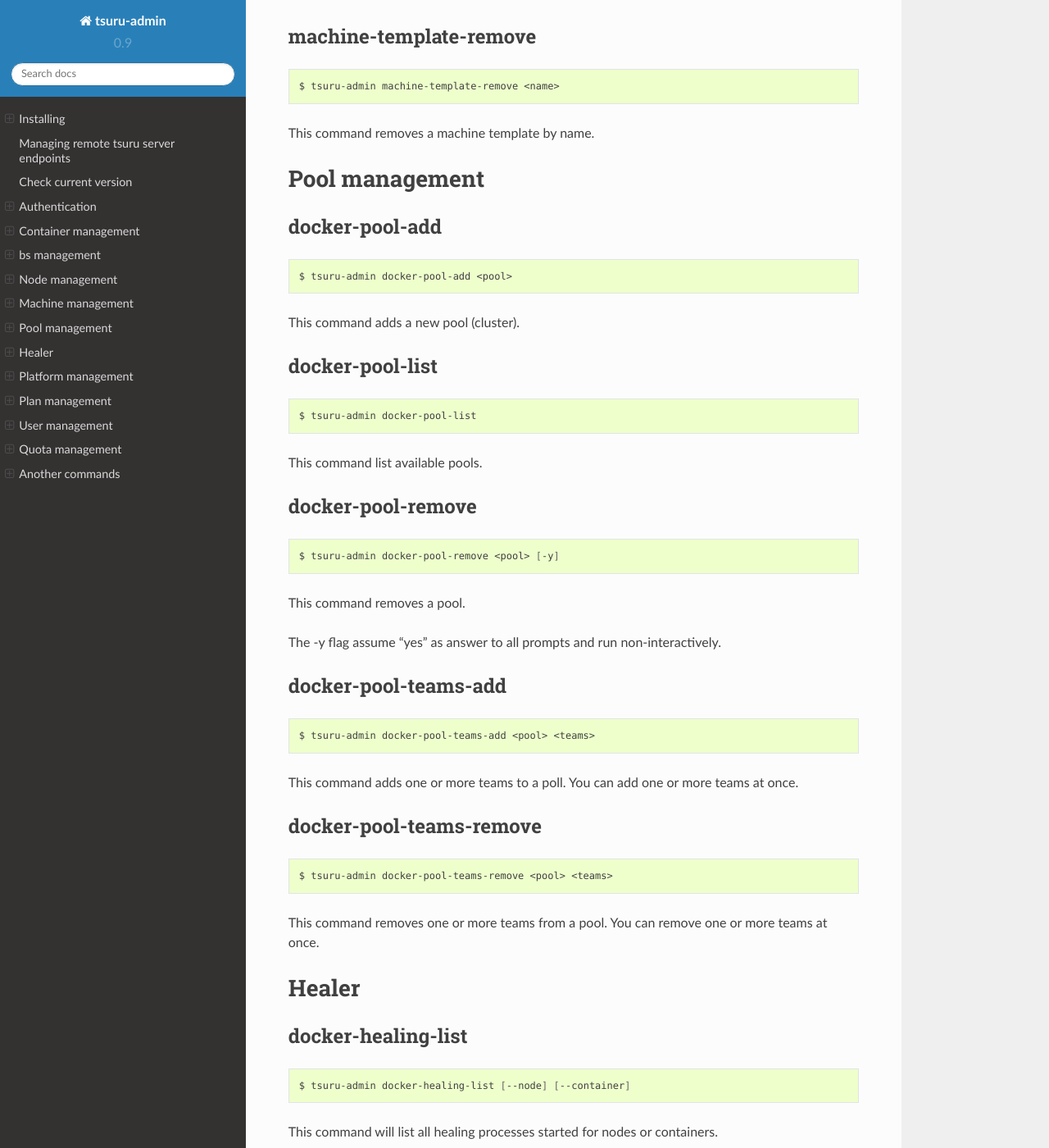
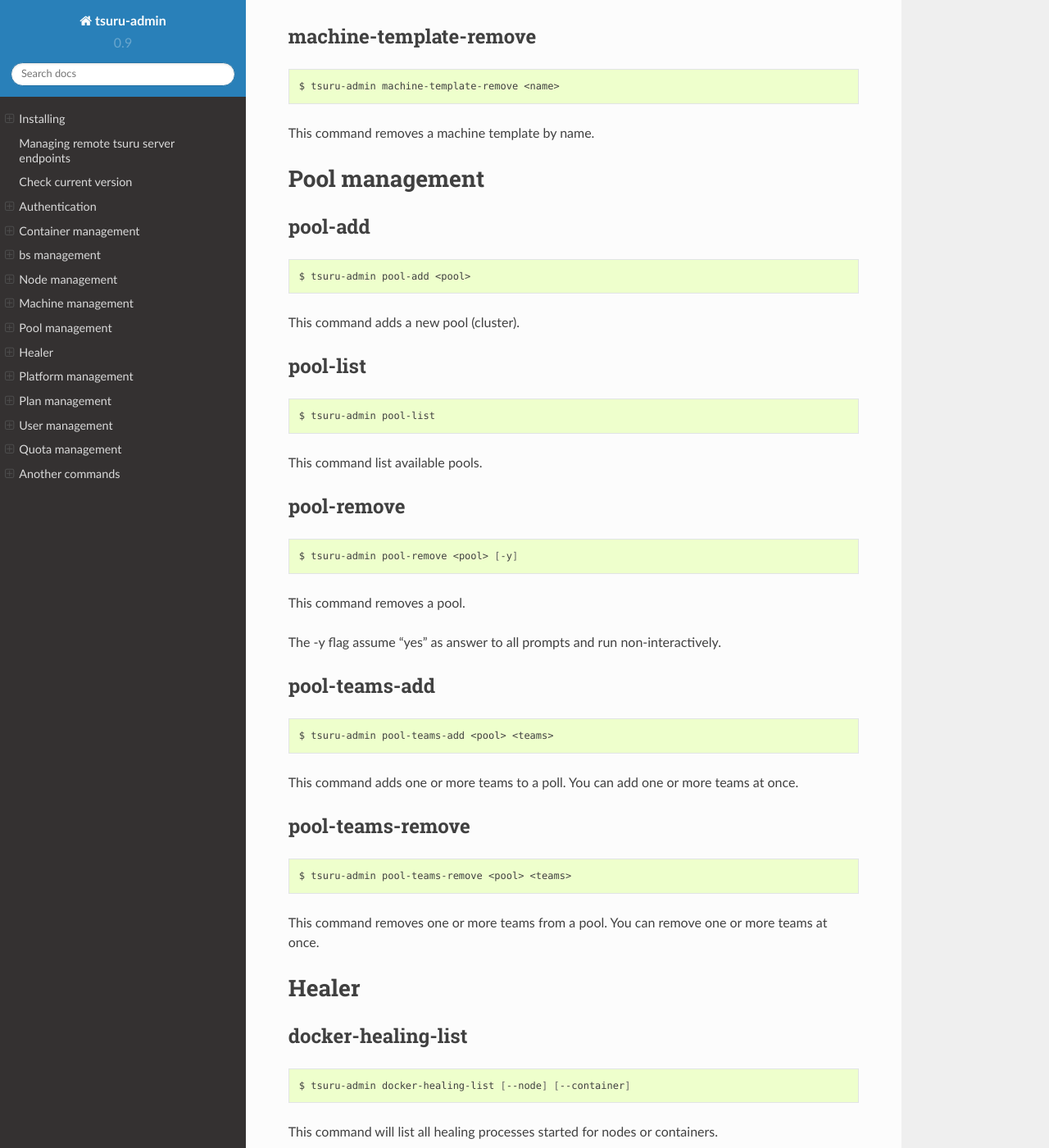
Before and after one commit to tsuru/tsuru-admin, a Sphinx documentation site: the page built from docs/source/index.rst, in a window 1280 px wide and 1400 px high, scrolled down 7110 px. Shown: the whole window at 82% size. Built offline with Sphinx 7.4.7 and the Read the Docs theme 2.0.0, drawn with Linux system fonts in a browser that asks for light colours.

Commit message:
docs/source/index, main: Updating the commands name on index.rst and removing unnecessary comments on main file.

```diff
--- a/docs/source/index.rst
+++ b/docs/source/index.rst
@@ -457,60 +457,60 @@
 Pool management
 ===============
 
-docker-pool-add
+pool-add
 ---------------
 
 .. highlight:: bash
 
 ::
 
-    $ tsuru-admin docker-pool-add <pool>
+    $ tsuru-admin pool-add <pool>
 
 This command adds a new pool (cluster).
 
-docker-pool-list
+pool-list
 ----------------
 
 .. highlight:: bash
 
 ::
 
-    $ tsuru-admin docker-pool-list
+    $ tsuru-admin pool-list
 
 This command list available pools.
 
-docker-pool-remove
+pool-remove
 ------------------
 
 .. highlight:: bash
 
 ::
 
-    $ tsuru-admin docker-pool-remove <pool> [-y]
+    $ tsuru-admin pool-remove <pool> [-y]
 
 This command removes a pool.
 
 The -y flag assume "yes" as answer to all prompts and run non-interactively.
 
-docker-pool-teams-add
+pool-teams-add
 ---------------------
 
 .. highlight:: bash
 
 ::
 
-    $ tsuru-admin docker-pool-teams-add <pool> <teams>
+    $ tsuru-admin pool-teams-add <pool> <teams>
 
 This command adds one or more teams to a poll. You can add one or more teams at once.
 
-docker-pool-teams-remove
+pool-teams-remove
 ------------------------
 
 .. highlight:: bash
 
 ::
 
-    $ tsuru-admin docker-pool-teams-remove <pool> <teams>
+    $ tsuru-admin pool-teams-remove <pool> <teams>
 
 This command removes one or more teams from a pool. You can remove one or more teams at once.
 
```
Also changed, not shown: 1 other file.
